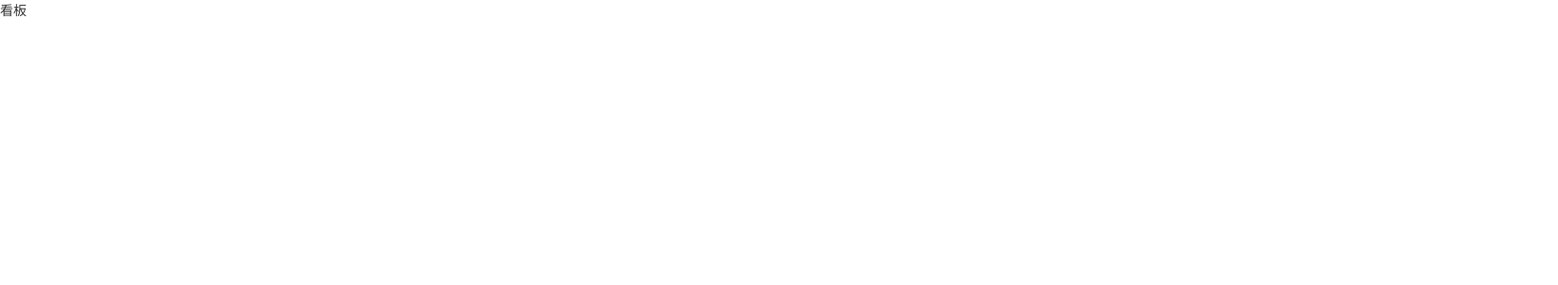
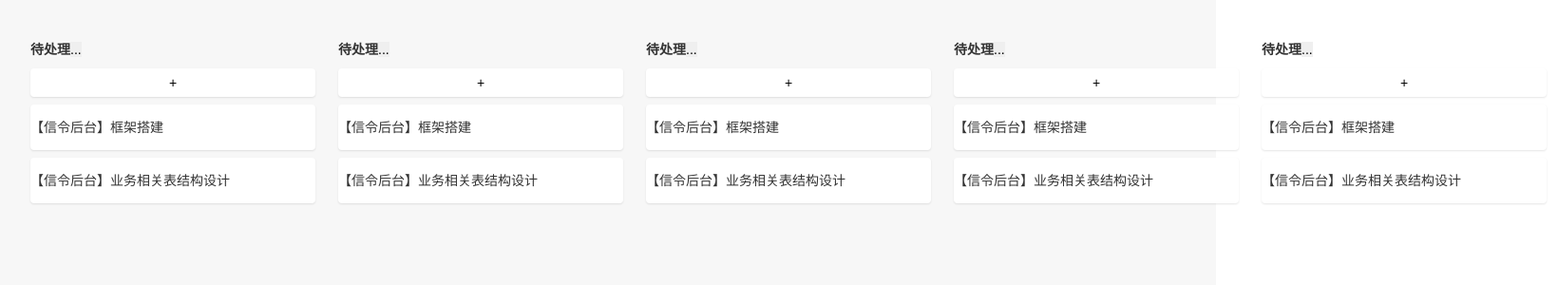
Before and after one commit to cn-zhangpeng/dijun-portal, a Vue app: page /#/kanban in a window 1280 px wide. Shown: the top 300 px of the page at 95% size, 1640 px wide, since content can reach past the window. Built offline with nearby package versions, Linux system fonts and the light colour scheme.

Commit message:
[Feat]: 添加白板页面

```diff
--- a/src/pages/project/Kanban.vue
+++ b/src/pages/project/Kanban.vue
@@ -1,6 +1,140 @@
 <template>
-  看板
+  <div id="project-kanban">
+    <ul class="kanban">
+      <li class="kanban-item">
+        <div class="header">
+          <span class="name">待处理</span>
+          <button>...</button>
+        </div>
+        <button class="add">+</button>
+        <ul class="task">
+          <li class="task-item">
+            <span class="name">【信令后台】框架搭建</span>
+<!--            <span><img alt="头像" src="https://tcs.teambition.net/thumbnail/111t8f70348037f544d170620cc0b9202e9c/w/200/h/200"></span>-->
+          </li>
+          <li class="task-item">
+            <span class="name">【信令后台】业务相关表结构设计</span>
+          </li>
+        </ul>
+      </li>
+      <li class="kanban-item">
+        <div class="header">
+          <span class="name">待处理</span>
+          <button>...</button>
+        </div>
+        <button class="add">+</button>
+        <ul class="task">
+          <li class="task-item">
+            <span class="name">【信令后台】框架搭建</span>
+            <!--            <span><img alt="头像" src="https://tcs.teambition.net/thumbnail/111t8f70348037f544d170620cc0b9202e9c/w/200/h/200"></span>-->
+          </li>
+          <li class="task-item">
+            <span class="name">【信令后台】业务相关表结构设计</span>
+          </li>
+        </ul>
+      </li>
+      <li class="kanban-item">
+        <div class="header">
+          <span class="name">待处理</span>
+          <button>...</button>
+        </div>
+        <button class="add">+</button>
+        <ul class="task">
+          <li class="task-item">
+            <span class="name">【信令后台】框架搭建</span>
+            <!--            <span><img alt="头像" src="https://tcs.teambition.net/thumbnail/111t8f70348037f544d170620cc0b9202e9c/w/200/h/200"></span>-->
+          </li>
+          <li class="task-item">
+            <span class="name">【信令后台】业务相关表结构设计</span>
+          </li>
+        </ul>
+      </li>
+      <li class="kanban-item">
+        <div class="header">
+          <span class="name">待处理</span>
+          <button>...</button>
+        </div>
+        <button class="add">+</button>
+        <ul class="task">
+          <li class="task-item">
+            <span class="name">【信令后台】框架搭建</span>
+            <!--            <span><img alt="头像" src="https://tcs.teambition.net/thumbnail/111t8f70348037f544d170620cc0b9202e9c/w/200/h/200"></span>-->
+          </li>
+          <li class="task-item">
+            <span class="name">【信令后台】业务相关表结构设计</span>
+          </li>
+        </ul>
+      </li>
+      <li class="kanban-item">
+        <div class="header">
+          <span class="name">待处理</span>
+          <button>...</button>
+        </div>
+        <button class="add">+</button>
+        <ul class="task">
+          <li class="task-item">
+            <span class="name">【信令后台】框架搭建</span>
+            <!--            <span><img alt="头像" src="https://tcs.teambition.net/thumbnail/111t8f70348037f544d170620cc0b9202e9c/w/200/h/200"></span>-->
+          </li>
+          <li class="task-item">
+            <span class="name">【信令后台】业务相关表结构设计</span>
+          </li>
+        </ul>
+      </li>
+    </ul>
+  </div>
 </template>
 
 <style lang="scss">
+#project-kanban {
+  min-height: 300px;
+  padding: 20px;
+  background: #F7F7F7;
+}
+.kanban {
+  display: flex;
+  align-items: flex-start;
+  background: #F7F7F7;
+  .kanban-item {
+    width: 300px;
+    min-height: 100px;
+    padding: 12px;
+    flex-shrink: 0;
+    .header {
+      height: 40px;
+      .name {
+        font-weight: bold;
+        line-height: 40px;
+      }
+    }
+    .add {
+      width: 100%;
+      height: 30px;
+      background: #FFF;
+      border-radius: 4px;
+      box-shadow: 0 1px 2px 0 rgba(0,0,0,.1);
+      margin-bottom: 8px;
+    }
+  }
+}
+.task {
+  .task-item {
+    width: 100%;
+    height: 48px;
+    background: #FFF;
+    border-radius: 4px;
+    box-shadow: 0 1px 2px 0 rgba(0,0,0,.1);
+    margin-bottom: 8px;
+    .name {
+      line-height: 48px;
+    }
+    img {
+      width: 24px;
+      height: 24px;
+      border-radius: 50%;
+      vertical-align: middle;
+    }
+  }
+}
+
 </style>
```
